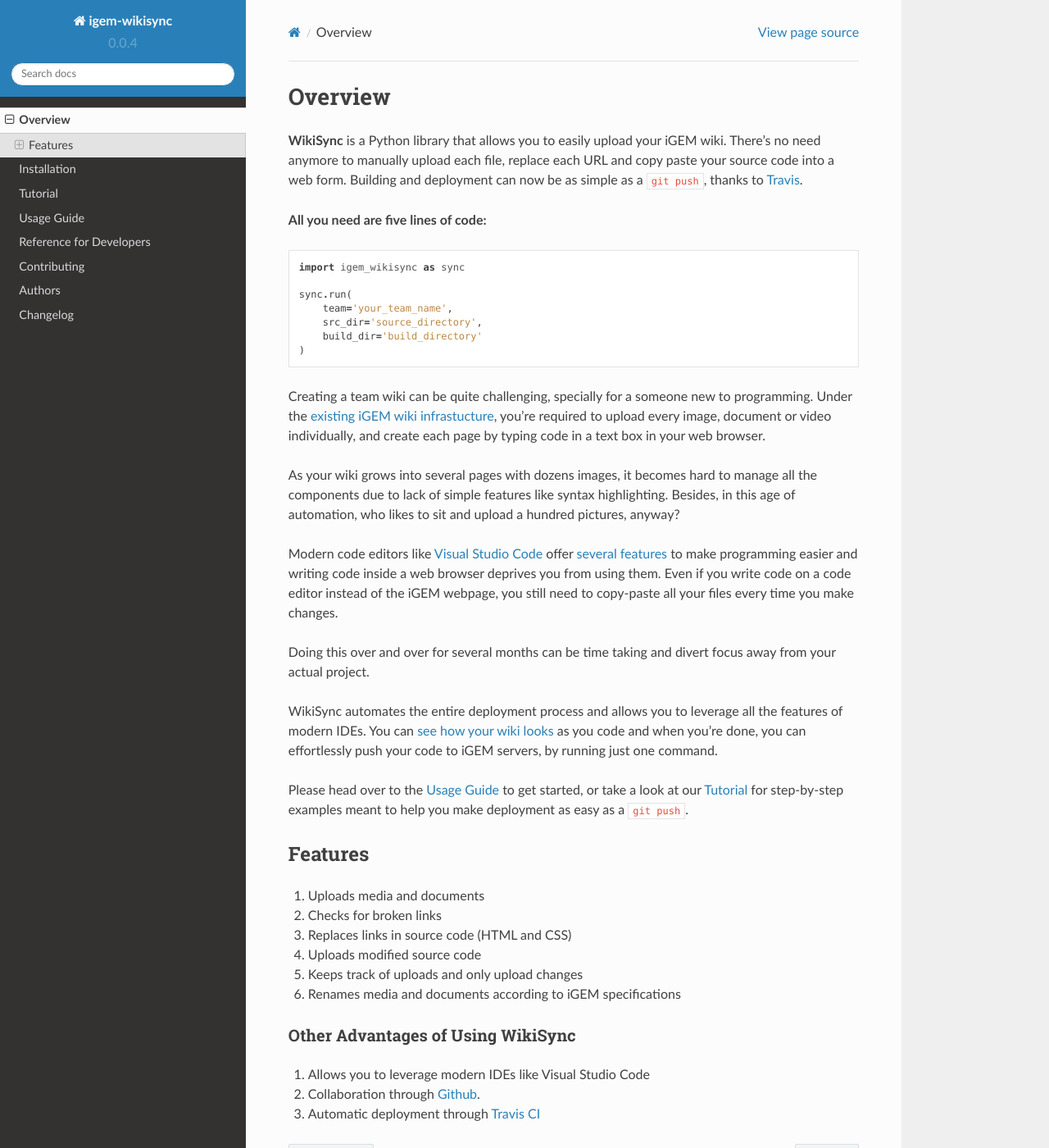
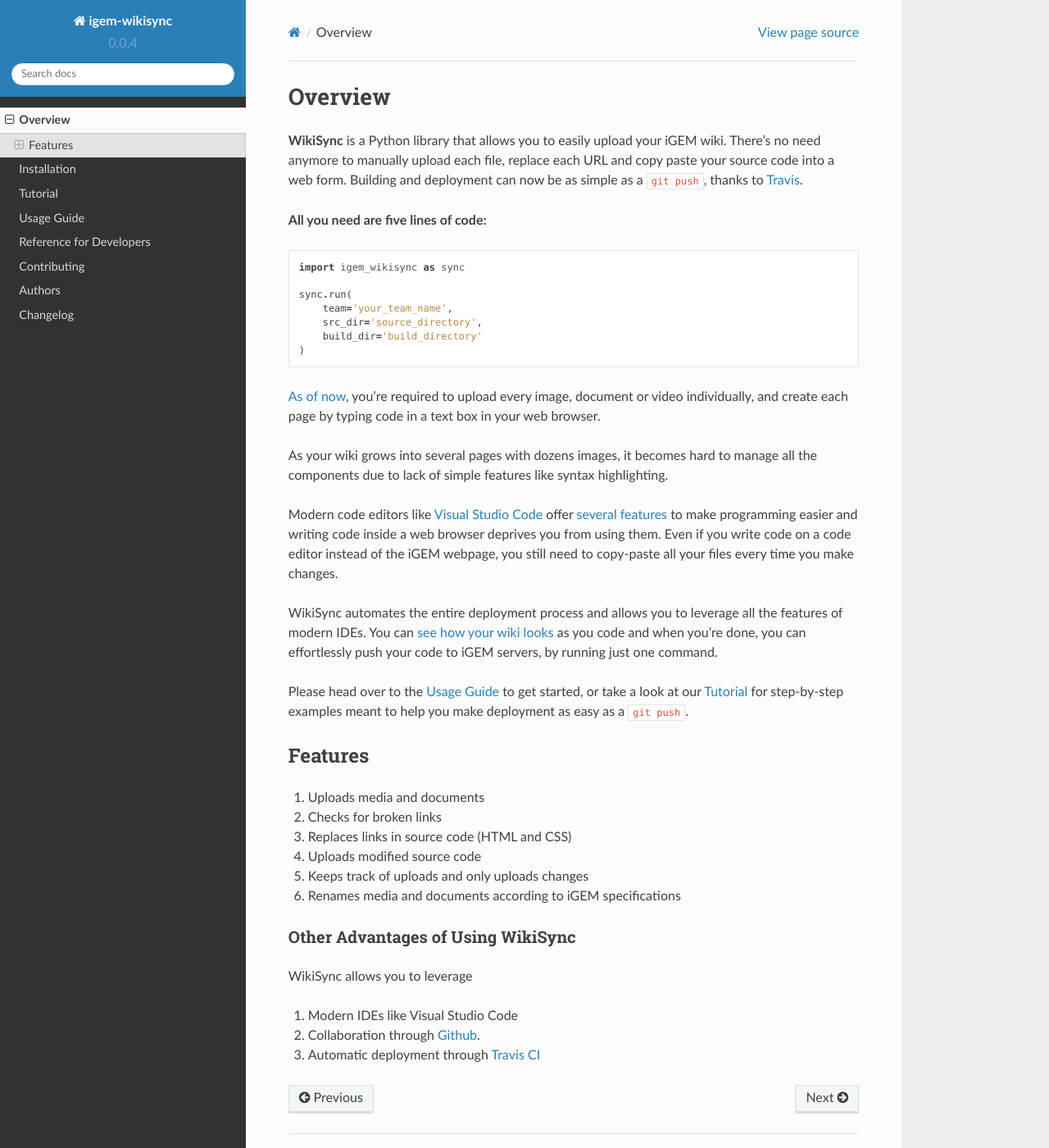
Before and after one commit to igembitsgoa/igem-wikisync, a Sphinx documentation site: the page built from docs/overview.rst, in a window 1280 px wide and 1400 px high. Shown: the whole window at 82% size. Built offline with Sphinx 7.4.7 and the Read the Docs theme 2.0.0, drawn with Linux system fonts in a browser that asks for light colours.

```diff
--- a/docs/index.rst
+++ b/docs/index.rst
@@ -20,9 +20,9 @@
 
 .. end-badges
 
-We believe that `iGEM <https://igem.org/Main_Page>`_ teams should be allowed to focus more on the technical aspects of their projects, along with the actual content and design of their wikis, instead of worrying about broken links and missing images. It is with this philosophy that iGEM BITS Goa presents iGEM WikiSync.
+There's no need anymore to manually upload each file, replace each URL and copy paste your source code into a web form. Building and deployment can now be as simple as a ``git push``, thanks to `Travis <https://travis-ci.com>`_.
 
-Please head over to the :ref:`overview` to read more about this project, or dive right in with the :ref:`usage-guide`. We've also created a step-by-step :ref:`tutorial` to get your wiki up and running quickly
+Please head over to the :ref:`overview` to read more about this project, or dive right in with the :ref:`usage-guide`. We've also created a step-by-step :ref:`tutorial` to get your wiki up and running quickly.
 
 ========
 Contents
--- a/docs/overview.rst
+++ b/docs/overview.rst
@@ -18,13 +18,11 @@
         build_dir='build_directory'
     )
 
-Creating a team wiki can be quite challenging, specially for a someone new to programming. Under the `existing iGEM wiki infrastucture <https://2020.igem.org/Resources/Wiki_Editing_Help>`_, you're required to upload every image, document or video individually, and create each page by typing code in a text box in your web browser.
+`As of now <https://2020.igem.org/Resources/Wiki_Editing_Help>`_, you're required to upload every image, document or video individually, and create each page by typing code in a text box in your web browser.
 
-As your wiki grows into several pages with dozens images, it becomes hard to manage all the components due to lack of simple features like syntax highlighting. Besides, in this age of automation, who likes to sit and upload a hundred pictures, anyway?
+As your wiki grows into several pages with dozens images, it becomes hard to manage all the components due to lack of simple features like syntax highlighting.
 
 Modern code editors like `Visual Studio Code <https://code.visualstudio.com>`_ offer `several features <https://medium.com/@bretcameron/7-essential-features-of-visual-studio-code-for-web-developers-be77e235bf62>`_ to make programming easier and writing code inside a web browser deprives you from using them. Even if you write code on a code editor instead of the iGEM webpage, you still need to copy-paste all your files every time you make changes.
-
-Doing this over and over for several months can be time taking and divert focus away from your actual project.
 
 WikiSync automates the entire deployment process and allows you to leverage all the features of modern IDEs. You can `see how your wiki looks <https://www.youtube.com/watch?v=WzE0yqwbdgU>`_ as you code and when you're done, you can effortlessly push your code to iGEM servers, by running just one command.
 
@@ -38,11 +36,14 @@
 #. Checks for broken links
 #. Replaces links in source code (HTML and CSS)
 #. Uploads modified source code
-#. Keeps track of uploads and only upload changes
+#. Keeps track of uploads and only uploads changes
 #. Renames media and documents according to iGEM specifications
 
 Other Advantages of Using WikiSync
 ----------------------------------
-#. Allows you to leverage modern IDEs like Visual Studio Code
+
+WikiSync allows you to leverage
+
+#. Modern IDEs like Visual Studio Code
 #. Collaboration through `Github <https://github.com>`_.
 #. Automatic deployment through `Travis CI <https://travis-ci.com>`_
--- a/docs/usage/index.rst
+++ b/docs/usage/index.rst
@@ -93,7 +93,7 @@
 Maintaining a Session
 ---------------------
 
-WikiSync stores cookies to maintain your session as long as iGEM servers permit. This saves you from logging in on every run, reducing overhead on your network connection as well as iGEM servers. This also makes the overall operation faster.
+WikiSync stores cookies so you don't have to login on every run. This reducing network overhead and also makes the overall operation faster.
 
 Cookies are stored in a file called ``wikisync.cookies`` in the directory where WikiSync is run.
 
@@ -105,22 +105,18 @@
 Keeping Track of Changes
 ------------------------
 
-After each run of WikiSync, you'll notice a file called ``upload_map.yml`` in the directory where you run it.
-
-WikiSync keeps track of all the files it uploads in this file, along with their filenames, URLs and md5 hashes. This ensures that existing files are not uploaded again, but their URLs still can be substituted in the code.
-
-The md5 hashes allow it to check for changes within existing files, so it can upload the modified files.
+After each run of WikiSync, WikiSync creates a file called ``upload_map.yml`` in the directory where it was run. This is a list of files it has encountered and uploaded till now, along with their URLs and MD5 hashes. This ensures that existing files are not uploaded again, but their URLs still can be substituted in the code. MD5 hashes allow it to check for changes within existing files, so it can upload the modified versions.
 
 This is also useful in case connection to iGEM servers is lost while uploading. WikiSync saves the intermediate state in the upload map, so you can resume from that point when the internet connection is restored.
 
 The upload map can (and should) be tracked by a version control system, to allow `continuous integration`_ and deployment through `Travis <https://travis-ci.com>`_. This also helps you get a bird's eye view of the upload operation without having to read the log.
 
-The upload map should never be edited manually. WikiSync tries to check for errors and inform you before running. In case it does, and you find it hard to fix the file, please contact us and ask for help. If this file is deleted/damaged, WikiSync will upload each file again, which can overload the iGEM servers unnecessarily. This can be especially troublesome when all the teams try to upload their content, close to the Wiki Freeze. WikiSync is a powerful tool and we hope you use it reponsibly.
+The upload map should never be edited manually. If this file is deleted/damaged, WikiSync will upload each file again, which can overload the iGEM servers unnecessarily. This can be especially troublesome when all the teams try to upload their content, close to the Wiki Freeze.
 
 Tracking Broken Links
 ---------------------
 
-Building the iGEM wiki is an endeavour that requires considerable effort. As your wiki grows into several pages and hundreds of links spread across them, it can be hard to find broken links. WikiSync tries to make this easier for you by checking for broken (internal) links. This functionality is enabled by default to enforce good practice, but it can be disabled. Look at the configuration options to know more about this.
+As your wiki grows into several pages and hundreds of links spread across them, it can be hard to find broken links. WikiSync tries to make this easier by checking for broken (internal) links. This functionality is enabled by default to enforce good practice, but it can be disabled. Look at the configuration options to know more about this.
 
 Configuration Options
 ---------------------
```
